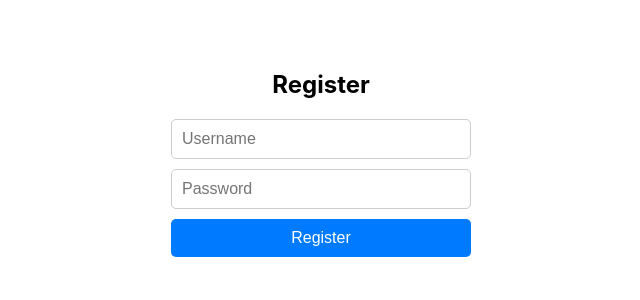
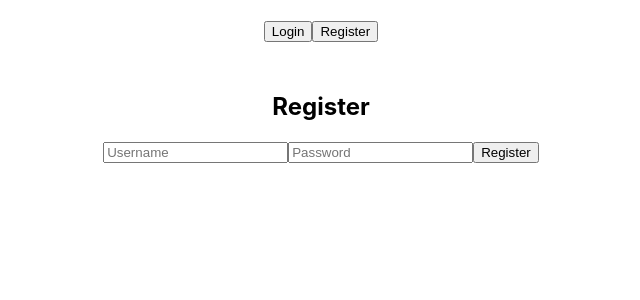
Before and after one commit to taanishqs28/HomeSentinel, a React (Create React App) app in the folder react-frontend/: page /register in a window 1280 px wide. Shown: the top 300 px of the page, without its empty margins (319-959 px from the left). Built offline with nearby package versions, Linux system fonts and the light colour scheme.

Commit message:
Updated the backend the frontend for successful registration

```diff
--- a/react-frontend/src/App.js
+++ b/react-frontend/src/App.js
@@ -1,14 +1,19 @@
-import { BrowserRouter as Router, Routes, Route } from "react-router-dom";
+import { BrowserRouter as Router, Routes, Route, Link } from "react-router-dom";
 import Login from "./pages/Login";
 import Register from "./pages/Register";
 
 function App() {
   return (
     <Router>
+      <div style={{ textAlign: "center", marginTop: "20px" }}>
+        <Link to="/login"><button>Login</button></Link>
+        <Link to="/register"><button>Register</button></Link>
+      </div>
+
       <Routes>
         <Route path="/login" element={<Login />} />
         <Route path="/register" element={<Register />} />
-        <Route path="*" element={<Login />} /> {/* Redirects all unknown routes to login */}
+        <Route path="*" element={<Login />} />
       </Routes>
     </Router>
   );
--- a/react-frontend/src/pages/Login.js
+++ b/react-frontend/src/pages/Login.js
@@ -10,20 +10,23 @@ const Login = () => {
 
   const handleLogin = async (e) => {
     e.preventDefault();
+
     try {
       const response = await axios.post("http://localhost:8000/auth/login", {
         username,
-        password,
+        password
       });
+
       localStorage.setItem("token", response.data.access_token);
-      navigate("/dashboard");
+      console.log("Login successful:", response.data);
+      navigate("/dashboard"); // Redirect to dashboard (update as needed)
     } catch (error) {
       setErrorMessage("Invalid username or password");
     }
   };
 
   return (
-    <div>
+    <div style={styles.container}>
       <h2>Login</h2>
       <form onSubmit={handleLogin}>
         <input type="text" placeholder="Username" value={username} onChange={(e) => setUsername(e.target.value)} required />
@@ -35,4 +38,6 @@ const Login = () => {
   );
 };
 
+const styles = { container: { textAlign: "center", marginTop: "50px" } };
+
 export default Login;
--- a/react-frontend/src/pages/Register.js
+++ b/react-frontend/src/pages/Register.js
@@ -10,59 +10,33 @@ const Register = () => {
 
   const handleRegister = async (e) => {
     e.preventDefault();
-    console.log("Attempting to register:", username, password); // Debugging
 
     try {
       const response = await axios.post("http://localhost:8000/auth/register", {
-        username: username,  // Ensure correct values are sent
-        password: password
+        username,
+        password
       });
 
-      setMessage("Registration successful! You can now log in.");
+      setMessage("Registration successful! Redirecting to login...");
       setTimeout(() => navigate("/login"), 2000);
     } catch (error) {
-      if (error.response && error.response.data.detail) {
-        setMessage(error.response.data.detail); // Show backend error message
-      } else {
-        setMessage("Registration failed. Try again.");
-      }
+      setMessage(error.response?.data?.detail || "Registration failed");
     }
   };
 
   return (
     <div style={styles.container}>
-      <h2 style={styles.title}>Register</h2>
-      <form onSubmit={handleRegister} style={styles.form}>
-        <input
-          type="text"
-          placeholder="Username"
-          value={username}
-          onChange={(e) => setUsername(e.target.value)}
-          required
-          style={styles.input}
-        />
-        <input
-          type="password"
-          placeholder="Password"
-          value={password}
-          onChange={(e) => setPassword(e.target.value)}
-          required
-          style={styles.input}
-        />
-        <button type="submit" style={styles.button}>Register</button>
+      <h2>Register</h2>
+      <form onSubmit={handleRegister}>
+        <input type="text" placeholder="Username" value={username} onChange={(e) => setUsername(e.target.value)} required />
+        <input type="password" placeholder="Password" value={password} onChange={(e) => setPassword(e.target.value)} required />
+        <button type="submit">Register</button>
       </form>
-      {message && <p style={styles.error}>{message}</p>}
+      {message && <p>{message}</p>}
     </div>
   );
 };
 
-const styles = {
-  container: { display: "flex", flexDirection: "column", alignItems: "center", marginTop: "50px" },
-  title: { fontSize: "24px", fontWeight: "bold", marginBottom: "20px" },
-  form: { display: "flex", flexDirection: "column", width: "300px" },
-  input: { padding: "10px", marginBottom: "10px", fontSize: "16px", borderRadius: "5px", border: "1px solid #ccc" },
-  button: { padding: "10px", fontSize: "16px", backgroundColor: "#007BFF", color: "white", border: "none", borderRadius: "5px", cursor: "pointer" },
-  error: { color: "red", marginTop: "10px" },
-};
+const styles = { container: { textAlign: "center", marginTop: "50px" } };
 
 export default Register;
```
Also changed, not shown: 2 other files (tests, documents, lock files or other folders).
